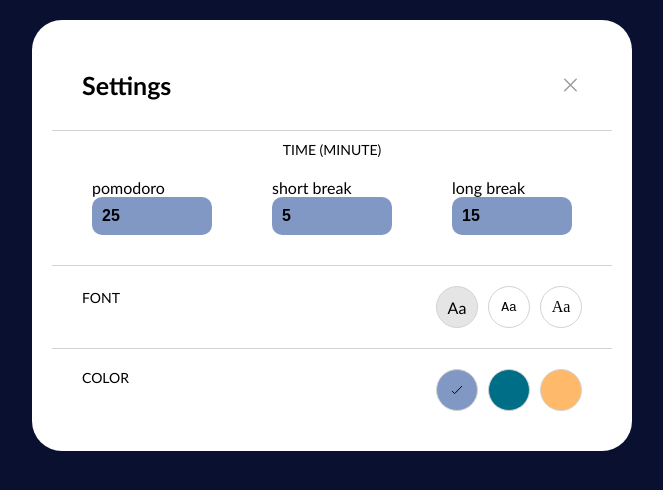
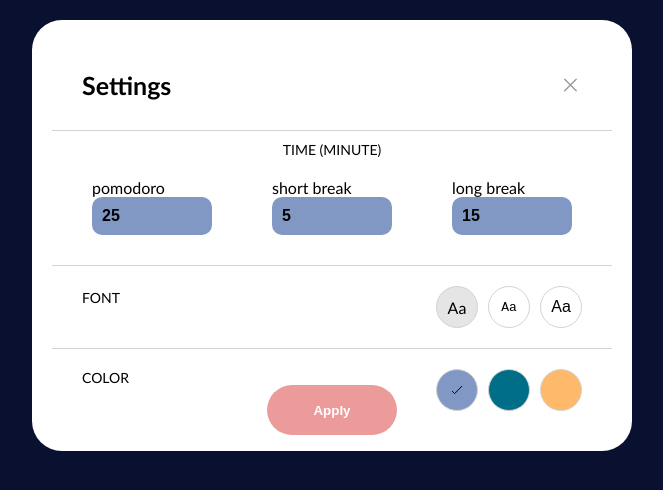
Before and after one commit to Byologi/pomodoro, a React (Vite) app: page / in a window 1280 px wide. Both pictures are taken after a click on the icon 640 px from the left and 626 px from the top of the page. Shown: the top 490 px of the page, without its empty margins (308-971 px from the left). Built offline with nearby package versions, Linux system fonts and the light colour scheme.

Commit message:
Apply button impemented

```diff
--- a/src/App.css
+++ b/src/App.css
@@ -144,16 +144,16 @@ padding: 0;
 @media (max-width: 480px) {
   .settings .break-types {
     display: flex;
-    flex-wrap: wrap;        /* allow wrapping */
-    gap: 10px;              /* spacing between buttons */
-    justify-content: center; /* center all items on each line */
-    padding: 0;             /* remove side padding that causes misalignment */
+    flex-wrap: wrap;
+    gap: 10px;
+    justify-content: center;
+    padding: 0;
     box-sizing: border-box;
   }
 
   .settings .break-types input {
-    width: 100px;           /* keep original size */
-    padding: 8px;           /* optional smaller padding */
+    width: 100px;
+    padding: 8px;
     font-size: 14px;
     box-sizing: border-box;
   }
@@ -327,3 +327,29 @@ padding: 0;
 #pomodoro-1:focus, #short-break-2:focus, #long-break-3:focus{
   border-color: white;
 }
+
+
+.settings-container {
+  position: relative; /* make it the positioning context */
+}
+
+.apply-button {
+  position: absolute;
+  bottom: 1rem;             /* distance from bottom */
+  left: 50%;
+  transform: translateX(-50%); /* center horizontally */
+  display: flex;
+  justify-content: center;
+}
+
+
+
+.apply-button button{
+  background-color: rgb(236, 155, 155);
+  border-color: transparent;
+  border-radius: 25px;
+  height: 50px;
+  width: 130px;
+  color: white;
+  font-weight: bold;
+}
--- a/src/App.jsx
+++ b/src/App.jsx
@@ -13,6 +13,10 @@ export function App() {
   const [shortBreak, setShortBreak] = useState(5);
   const [longBreak, setLongBreak] = useState(15);
 
+  const [tempPomodoro, setTempPomodoro] = useState(pomodoro);
+  const [tempShortBreak, setTempShortBreak] = useState(shortBreak);
+  const [tempLongBreak, setTempLongBreak] = useState(longBreak);
+
   const [inputColor, setInputColor] = useState('');
   const [clockColor, setClockColor] = useState('');
   const [timerColor, setTimerColor] = useState('');
@@ -20,7 +24,33 @@ export function App() {
   const [checkColor, setCheckColor] = useState('1');
   const [fontSelected, setFontSelected] = useState('1');
 
+  const [tempFontSelected, setTempFontSelected] = useState(fontSelected)
+
   const alarmRef = useRef(null);
+
+  const handleApply = () => {
+    setPomodoro(tempPomodoro);
+    setShortBreak(tempShortBreak);
+    setLongBreak(tempLongBreak);
+
+    setMin(tempPomodoro);
+    setSec(0);
+    setStartPause(false);
+    setSettings(false);
+
+    setFontSelected(tempFontSelected);
+    if (tempFontSelected === '1') {
+      document.body.style.fontFamily = '';
+    } else if (tempFontSelected === '2') {
+      document.body.style.fontFamily = 'monospace';
+    } else if (tempFontSelected === '3') {
+      document.body.style.fontFamily = 'sans-serif';
+    }
+
+    window.alert("Changes")
+  };
+
+
 
   useEffect(() => {
     let interval;
@@ -39,9 +69,9 @@ export function App() {
             setStartPause(false);
 
             if (alarmRef.current) {
-              try{
+              try {
                 alarmRef.current.play();
-              } catch(err){
+              } catch (err) {
                 console.log('Audio play blocked. User Interaction needed')
               }
             }
@@ -70,7 +100,7 @@ export function App() {
 
   return (
     <>
-      <audio ref={alarmRef} src="/alarm.wav" preload='auto'/>
+      <audio ref={alarmRef} src="/alarm.wav" preload='auto' />
       <div>
         {!settings && <div className="home-page">
           <div className="home">
@@ -178,11 +208,12 @@ export function App() {
                     pomodoro
                   </div>
 
-                  <input style={{ backgroundColor: `${inputColor}` }} value={pomodoro > 60 ? 60 : pomodoro < 1 ? 1 : pomodoro} type="number" onChange={(e) => {
-                    setPomodoro(e.target.value);
-
-                    setMin(e.target.value);
-                  }} />
+                  <input
+                    style={{ backgroundColor: `${inputColor}` }}
+                    type="number"
+                    value={tempPomodoro > 60 ? 60 : tempPomodoro}
+                    onChange={(e) => setTempPomodoro(Number(e.target.value))}
+                  />
                 </div>
 
                 <div className="short-break">
@@ -190,11 +221,12 @@ export function App() {
                     short break
                   </div>
 
-                  <input style={{ backgroundColor: `${inputColor}` }} value={shortBreak > 60 ? 60 : shortBreak < 1 ? 1 : shortBreak} type="number" onChange={(e) => {
-                    setShortBreak(e.target.value);
-
-                    setMin(e.target.value);
-                  }} />
+                  <input
+                    style={{ backgroundColor: `${inputColor}` }}
+                    type="number"
+                    value={tempShortBreak > 60 ? 60 : tempShortBreak}
+                    onChange={(e) => setTempShortBreak(Number(e.target.value))}
+                  />
                 </div>
 
                 <div className="long-break">
@@ -202,11 +234,12 @@ export function App() {
                     long break
                   </div>
 
-                  <input style={{ backgroundColor: `${inputColor}` }} value={longBreak > 60 ? 60 : longBreak < 1 ? 1 : longBreak} type="number" onChange={(e) => {
-                    setLongBreak(e.target.value);
-
-                    setMin(e.target.value);
-                  }} />
+                  <input
+                    style={{ backgroundColor: `${inputColor}` }}
+                    type="number"
+                    value={tempLongBreak > 60 ? 60 : tempLongBreak}
+                    onChange={(e) => setTempLongBreak(Number(e.target.value))}
+                  />
                 </div>
               </div>
             </div>
@@ -217,30 +250,29 @@ export function App() {
               </div>
               <div className='font-types'>
                 <div className="fonts">
-                  <div id={`first-font-${fontSelected}`} className="font-1" onClick={() => {
-                    document.body.style.fontFamily = '';
-
-                    setFontSelected('1');
-
-                  }}>
+                  <div
+                    id={`first-font-${tempFontSelected}`}
+                    className="font-1"
+                    onClick={() => setTempFontSelected('1')}
+                  >
                     Aa
                   </div>
 
-                  <div id={`second-font-${fontSelected}`} style={{ fontFamily: 'monospace' }} className="font-2" onClick={() => {
-                    document.body.style.fontFamily = 'monospace';
-
-                    setFontSelected('2');
-
-                  }}>
+                  <div
+                    id={`second-font-${tempFontSelected}`}
+                    style={{ fontFamily: 'monospace' }}
+                    className="font-2"
+                    onClick={() => setTempFontSelected('2')}
+                  >
                     Aa
                   </div>
 
-                  <div style={{ fontFamily: 'sans-serit' }} id={`third-font-${fontSelected}`} className="font-3" onClick={() => {
-                    document.body.style.fontFamily = 'sans-serit';
-
-                    setFontSelected('3');
-
-                  }}>
+                  <div
+                    id={`third-font-${tempFontSelected}`}
+                    style={{ fontFamily: 'sans-serif' }}
+                    className="font-3"
+                    onClick={() => setTempFontSelected('3')}
+                  >
                     Aa
                   </div>
                 </div>
@@ -309,6 +341,12 @@ export function App() {
                 </div>
               </div>
             </div>
+            <div className='apply-button'>
+              <button onClick={handleApply}>
+                Apply
+              </button>
+
+            </div>
           </div>
         </div>}
       </div>
```
